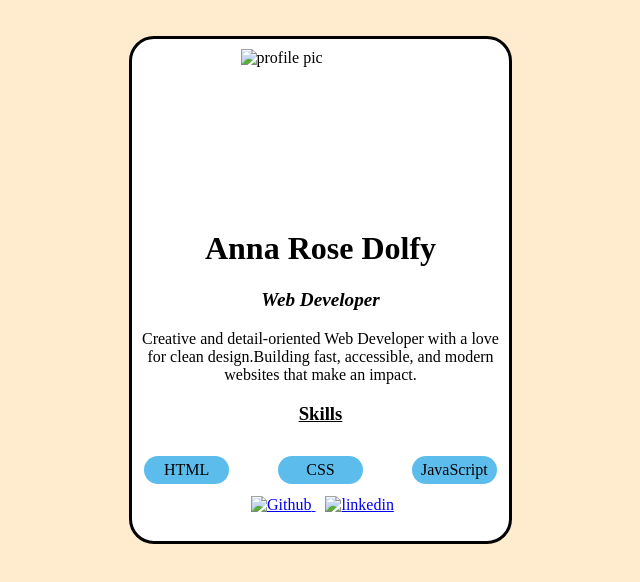
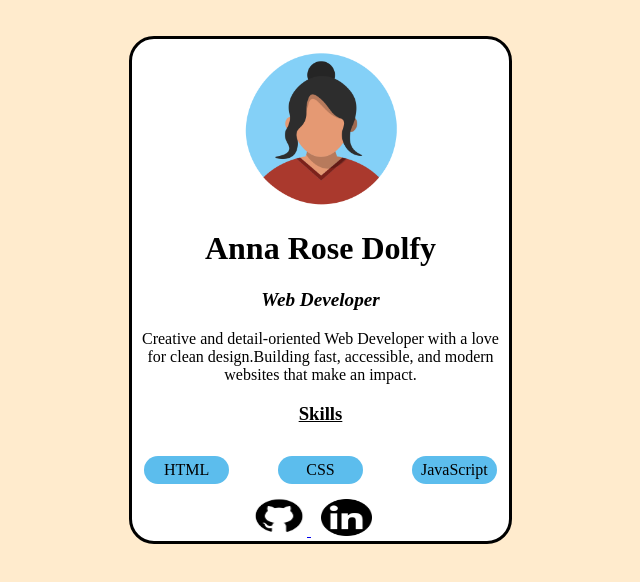
Before and after one commit to AnnaRoseDolfy2163/CodeCraft-task2, a plain HTML site: page index.html in a window 1280 px wide. Shown: the whole page, without its empty margins (279-919 px from the left). Drawn offline with Linux system fonts and the light colour scheme.

Commit message:
Update index.html

```diff
--- a/index.html
+++ b/index.html
@@ -8,7 +8,7 @@
 </head>
 <body>
     <div class="mainbox">
-        <img src="images/profile.webp" alt="profile pic" id="profile">
+        <img src="profile.webp" alt="profile pic" id="profile">
         <h1>Anna Rose Dolfy</h1>
         <p id="sub"><b>Web Developer</b></p>
         <p id="desc">Creative and detail-oriented Web Developer with a love for clean design.Building fast, accessible, and modern websites that make an impact.</p>
@@ -19,10 +19,10 @@
             <div class="box">JavaScript</div>
         </div>
         <a href="https://github.com/AnnaRoseDolfy2163">
-            <img src="images/images.png" alt="Github" id="git">
+            <img src="images.png" alt="Github" id="git">
         </a>
         <a href="https://www.linkedin.com/in/anna-rose-dolfy-37379b309?utm_source=share&utm_campaign=share_via&utm_content=profile&utm_medium=android_app">
-            <img src="images/linkd.webp" alt="linkedin" id="link">
+            <img src="linkd.webp" alt="linkedin" id="link">
         </a>
 
 
```
